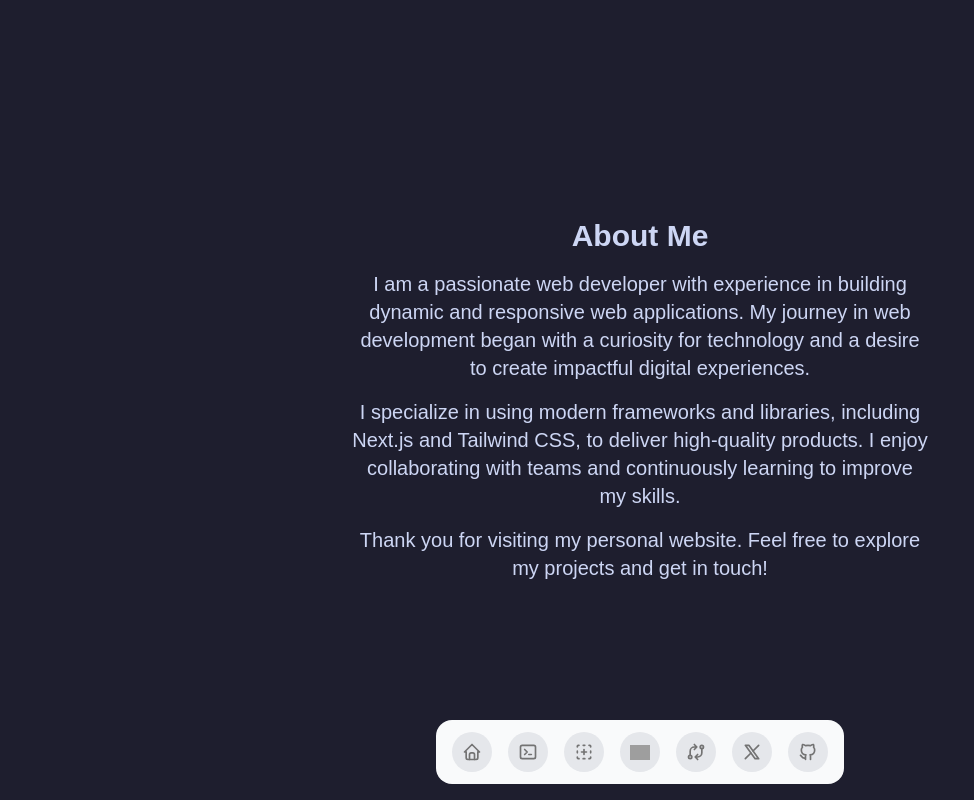
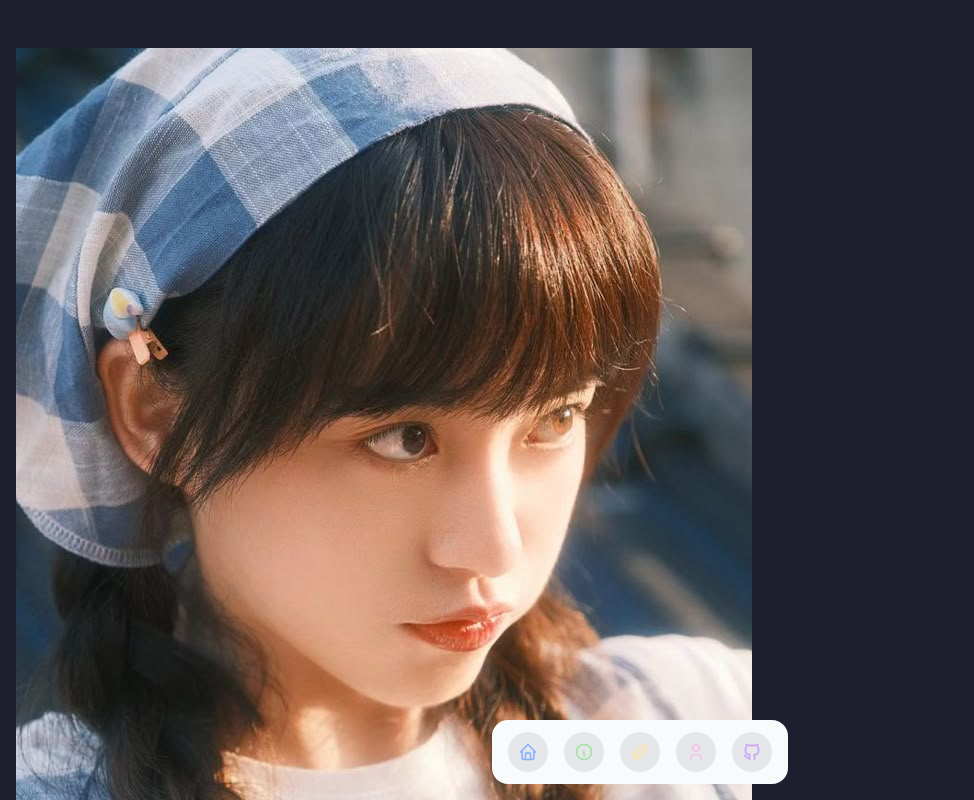
Before and after one commit to ryandana/cv-project, a Next.js app: page /about in a window 1280 px wide. Shown: the top 800 px of the page, without its empty margins (0-974 px from the left). Built offline with nearby package versions, Linux system fonts and the light colour scheme; grey boxes are pictures that could not be loaded.

Commit message:
replace nav

```diff
--- a/app/about/page.tsx
+++ b/app/about/page.tsx
@@ -1,20 +1,7 @@
 export default function About() {
   return (
-    <main className="min-h-screen flex flex-col items-center justify-center px-4 py-12">
-      <div className="max-w-xl w-full text-center flex flex-col items-center gap-4">
-        <h1 className="text-2xl sm:text-3xl font-bold">
-          About Me
-        </h1>
-        <p className="text-lg sm:text-xl">
-          I am a passionate web developer with experience in building dynamic and responsive web applications. My journey in web development began with a curiosity for technology and a desire to create impactful digital experiences.
-        </p>
-        <p className="text-lg sm:text-xl">
-          I specialize in using modern frameworks and libraries, including Next.js and Tailwind CSS, to deliver high-quality products. I enjoy collaborating with teams and continuously learning to improve my skills.
-        </p>
-        <p className="text-lg sm:text-xl">
-          Thank you for visiting my personal website. Feel free to explore my projects and get in touch!
-        </p>
-      </div>
+    <main className="min-h-screen flex items-center justify-between px-4 py-12">
+      <img src="/img/about.jpeg" alt="" />
     </main>
   );
 }
--- a/app/globals.css
+++ b/app/globals.css
@@ -1,30 +1,4 @@
-/* Navbar link hover animation enhancement */
-.nav-link {
-  position: relative;
-  overflow: hidden;
-}
-.nav-link > span {
-  position: relative;
-  z-index: 10;
-}
-.nav-link > .absolute {
-  transition-property: transform, opacity;
-  transition-timing-function: cubic-bezier(0.4, 0, 0.2, 1);
-  transition-duration: 500ms;
-  transform: scaleX(0);
-  opacity: 0.8;
-}
-.nav-link:hover > .absolute,
-.nav-link:focus-visible > .absolute,
-.group:hover .nav-link > .absolute {
-  transform: scaleX(1);
-  opacity: 1;
-}
-.nav-link:hover > span,
-.nav-link:focus-visible > span,
-.group:hover .nav-link > span {
-  color: var(--ctp-mocha-base, #1e1e2e);
-}
+
 :root {
   --ctp-mocha-base: #1e1e2e;
   --ctp-mocha-mantle: #181825;
--- a/app/layout.tsx
+++ b/app/layout.tsx
@@ -9,8 +9,11 @@ import {
   IconBrandX,
   IconExchange,
   IconHome,
+  IconInfoCircle,
   IconNewSection,
+  IconRocket,
   IconTerminal2,
+  IconUser,
 } from "@tabler/icons-react";
 import { motion } from "motion/react";
 import { cn } from "@/lib/utils";
@@ -28,62 +31,56 @@ export default function RootLayout({
 }: Readonly<{
   children: React.ReactNode;
 }>) {
-  // ...existing code...
-  // FloatingDockDemo implementation inline
   const links = [
     {
       title: "Home",
       icon: (
-        <IconHome className="h-full w-full text-neutral-500 dark:text-neutral-300" />
+        <IconHome
+          className="h-full w-full transition-colors duration-200"
+          style={{ color: "var(--ctp-mocha-blue, #89b4fa)" }}
+        />
       ),
       href: "/",
     },
     {
-      title: "Products",
+      title: "About",
       icon: (
-        <IconTerminal2 className="h-full w-full text-neutral-500 dark:text-neutral-300" />
+        <IconInfoCircle
+          className="h-full w-full transition-colors duration-200"
+          style={{ color: "var(--ctp-mocha-green, #a6e3a1)" }}
+        />
       ),
-      href: "#",
+      href: "/about",
     },
     {
-      title: "Components",
+      title: "Projects",
       icon: (
-        <IconNewSection className="h-full w-full text-neutral-500 dark:text-neutral-300" />
+        <IconRocket
+          className="h-full w-full transition-colors duration-200"
+          style={{ color: "var(--ctp-mocha-yellow, #f9e2af)" }}
+        />
       ),
-      href: "#",
+      href: "/projects",
     },
     {
-      title: "Aceternity UI",
+      title: "Contact",
       icon: (
-        <img
-          src="https://assets.aceternity.com/logo-dark.png"
-          width={20}
-          height={20}
-          alt="Aceternity Logo"
+        <IconUser
+          className="h-full w-full transition-colors duration-200"
+          style={{ color: "var(--ctp-mocha-pink, #f5c2e7)" }}
         />
       ),
-      href: "#",
-    },
-    {
-      title: "Changelog",
-      icon: (
-        <IconExchange className="h-full w-full text-neutral-500 dark:text-neutral-300" />
-      ),
-      href: "#",
-    },
-    {
-      title: "Twitter",
-      icon: (
-        <IconBrandX className="h-full w-full text-neutral-500 dark:text-neutral-300" />
-      ),
-      href: "#",
+      href: "/contact",
     },
     {
       title: "GitHub",
       icon: (
-        <IconBrandGithub className="h-full w-full text-neutral-500 dark:text-neutral-300" />
+        <IconBrandGithub
+          className="h-full w-full transition-colors duration-200"
+          style={{ color: "var(--ctp-mocha-mauve, #cba6f7)" }}
+        />
       ),
-      href: "#",
+      href: "https://github.com/ryandana",
     },
   ];
 
@@ -100,7 +97,7 @@ export default function RootLayout({
         <div className="relative min-h-screen w-full">
           {children}
           <div className="fixed bottom-4 left-0 w-full flex items-center justify-center z-50">
-            <FloatingDock mobileClassName="mb-6" items={links} />
+              <FloatingDock mobileClassName="mb-6" items={links} />
           </div>
         </div>
       </body>
--- a/app/page.tsx
+++ b/app/page.tsx
@@ -6,7 +6,9 @@ export default function Home() {
   return (
     <main className="min-h-screen flex flex-col items-center justify-center px-4 py-12">
       <div className="absolute inset-0 w-full min-h-screen bg-slate-900 z-20 [mask-image:radial-gradient(transparent,white)] pointer-events-none" />
-      <Boxes />
+      <div className="absolute inset-0 w-full h-full min-h-screen z-10 overflow-hidden">
+        <Boxes />
+      </div>
       <div className="relative z-30 max-w-xl w-full text-center flex flex-col items-center gap-4">
         <img className="w-50 rounded-full" src="/img/pfp.jpg" alt="" />
         <h1
```
Also changed, not shown: public/img/about.jpeg (added).
